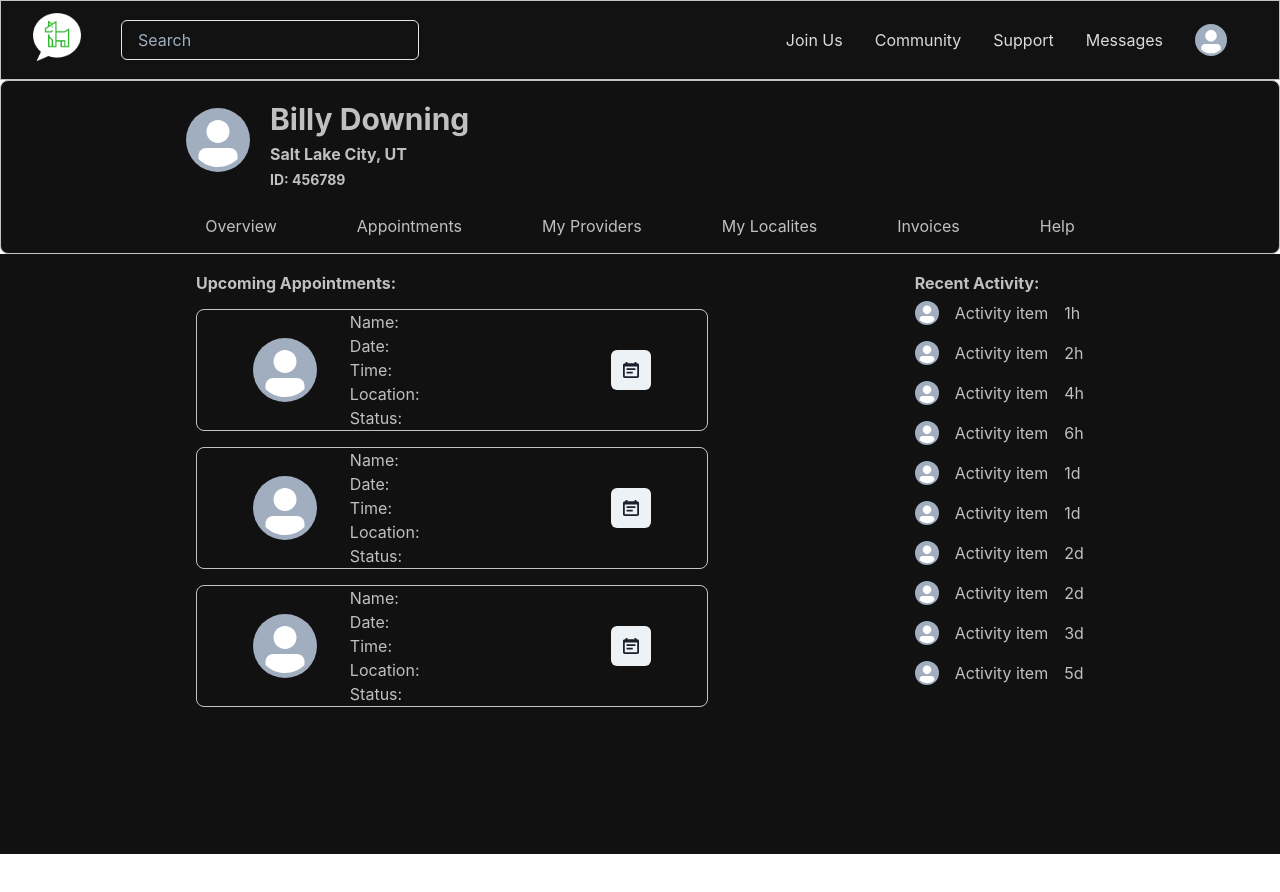
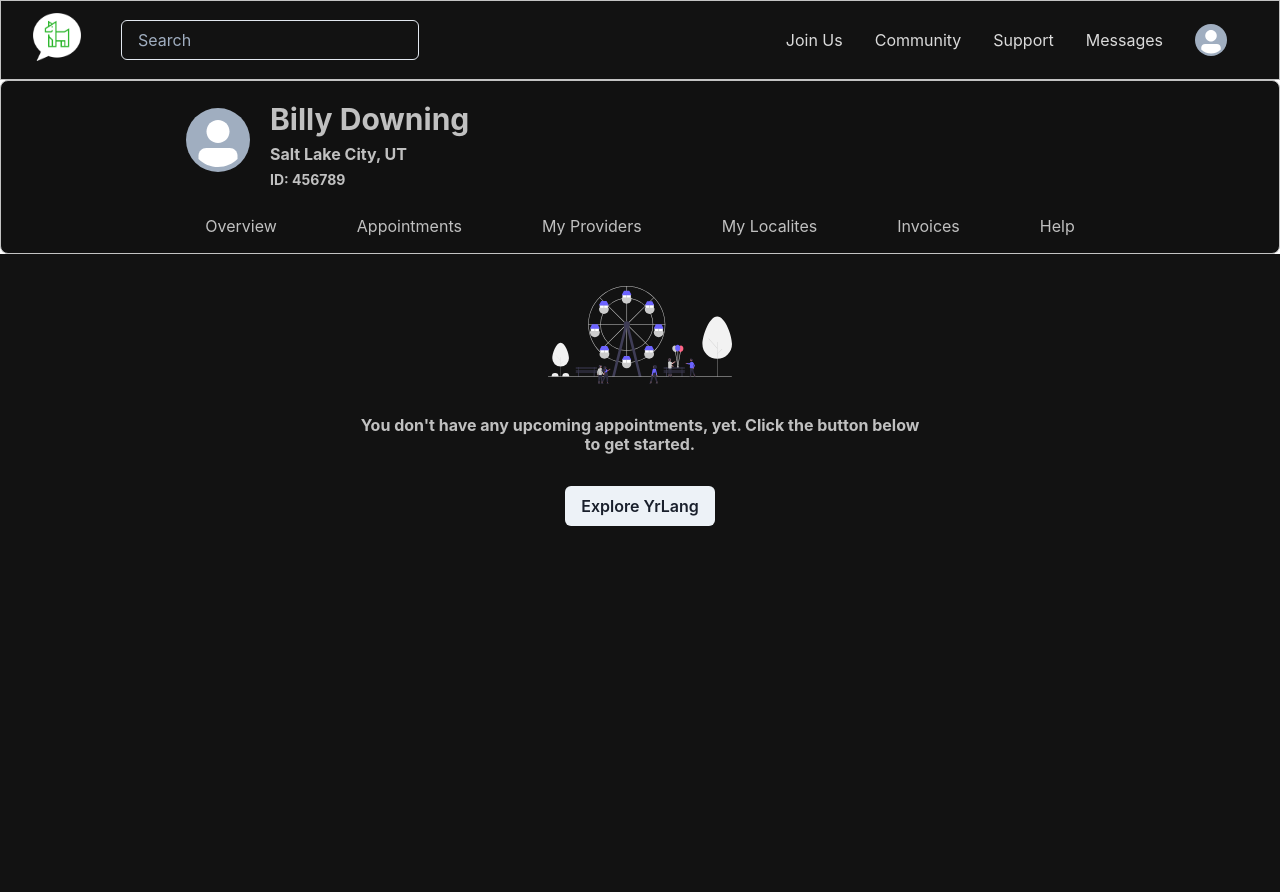
Before and after one commit to billydowning/fastfeedback-nextjs, a Next.js app: page /dashboard in a window 1280 px wide. Shown: the top 892 px of the page. Before the commit the page ends 854 px from the top, so only its background shows below. Built offline with nearby package versions, Linux system fonts and the light colour scheme; no server answers.

Commit message:
added empty state component

```diff
--- /dev/null
+++ b/components/EmptyState.js
@@ -0,0 +1,52 @@
+import React from "react";
+import { useAuth } from "@/lib/auth";
+import {
+  Heading,
+  Box,
+  Text,
+  Button,
+  VStack,
+  Stack,
+  Container,
+  Image,
+  List,
+  ListItem,
+  Avatar,
+} from "@chakra-ui/react";
+
+import DashboardShell from "./DashboardShell";
+import DogLogo from "@/components/DogLogo";
+
+const EmptyState = () => {
+  const auth = useAuth();
+
+  return (
+    <DashboardShell>
+      <Stack spacing={8} backgroundColor="#121212" h="100vh">
+        <Container>
+          <Stack spacing={2} alignItems="center" justifyContent="center" m={8}>
+            <Image h="98" w="98" src="/park.svg" />
+          </Stack>
+          <Stack spacing={2} alignItems="center" justifyContent="center">
+            <Heading color="#c0c0c0" size="sm" textAlign="center">
+              You don't have any upcoming appointments, yet. Click the button
+              below to get started.
+            </Heading>
+          </Stack>
+          <Stack
+            spacing={2}
+            alignItems="center"
+            justifyContent="flex-start"
+            m={8}
+          >
+            <Button variant="solid" size="md">
+              Explore YrLang
+            </Button>
+          </Stack>
+        </Container>
+      </Stack>
+    </DashboardShell>
+  );
+};
+
+export default EmptyState;
--- a/pages/dashboard.js
+++ b/pages/dashboard.js
@@ -1,5 +1,6 @@
 import DashboardShell from "@/components/DashboardShell";
 import Overview from "@/components/Overview";
+import EmptyState from "@/components/EmptyState";
 
 import { useAuth } from "@/lib/auth";
 
@@ -10,7 +11,7 @@ const dashboard = () => {
   //   return "Loading...";
   // }
 
-  return <Overview />;
+  return <EmptyState />;
 };
 
 export default dashboard;
```
Also changed, not shown: components/FreePlanEmptyState.js (deleted, +0 -18 lines), public/park.svg (added).
